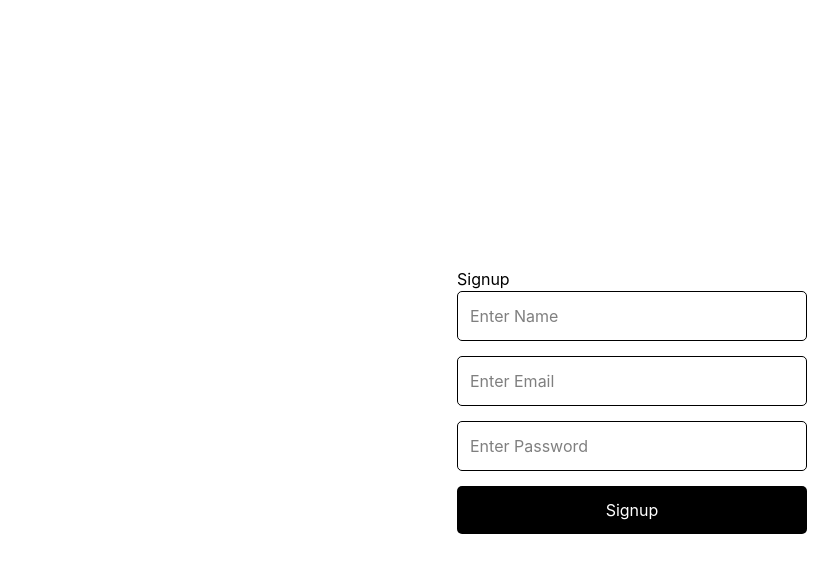
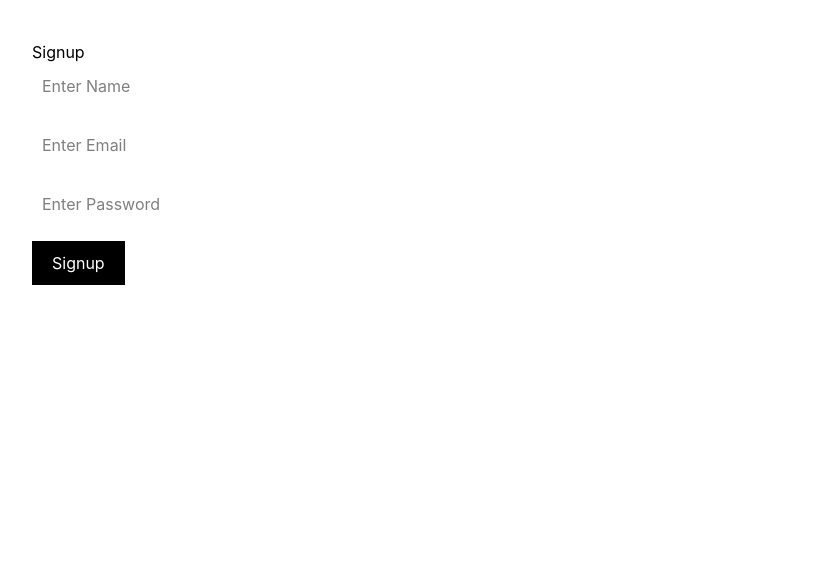
Before and after one commit to Annu-chauhan/team-task-manager, a React (Vite) app in the folder client/: page /signup in a window 1280 px wide. Shown: the top 572 px of the page, without its empty margins (8-846 px from the left). Built offline with nearby package versions, Linux system fonts and the light colour scheme.

Commit message:
final project update

```diff
--- a/client/src/pages/CreateProject.jsx
+++ b/client/src/pages/CreateProject.jsx
@@ -27,7 +27,7 @@ function CreateProject() {
         }
       );
 
-      alert("Project Created Successfully");
+      alert("Project Created");
 
       setTitle("");
       setDescription("");
@@ -36,10 +36,7 @@ function CreateProject() {
 
       console.log(error);
 
-      alert(
-        error.response?.data?.message ||
-        "Project Creation Failed"
-      );
+      alert("Project Creation Failed");
     }
   };
 
@@ -55,9 +52,7 @@ function CreateProject() {
           type="text"
           placeholder="Project Title"
           value={title}
-          onChange={(e) =>
-            setTitle(e.target.value)
-          }
+          onChange={(e) => setTitle(e.target.value)}
           style={{
             display: "block",
             width: "300px",
@@ -69,9 +64,7 @@ function CreateProject() {
         <textarea
           placeholder="Project Description"
           value={description}
-          onChange={(e) =>
-            setDescription(e.target.value)
-          }
+          onChange={(e) => setDescription(e.target.value)}
           style={{
             display: "block",
             width: "300px",
--- a/client/src/pages/CreateTask.jsx
+++ b/client/src/pages/CreateTask.jsx
@@ -14,7 +14,7 @@ function CreateTask() {
 
     try {
 
-      const res = await axios.post(
+      await axios.post(
         "https://team-task-manager-production-53bc.up.railway.app/api/tasks",
         {
           title,
@@ -27,8 +27,6 @@ function CreateTask() {
         }
       );
 
-      console.log(res.data);
-
       alert("Task Created Successfully");
 
       setTitle("");
@@ -38,10 +36,7 @@ function CreateTask() {
 
       console.log(error);
 
-      alert(
-        error.response?.data?.message ||
-        "Task Creation Failed"
-      );
+      alert("Task Creation Failed");
     }
   };
 
@@ -57,9 +52,7 @@ function CreateTask() {
           type="text"
           placeholder="Task Title"
           value={title}
-          onChange={(e) =>
-            setTitle(e.target.value)
-          }
+          onChange={(e) => setTitle(e.target.value)}
           style={{
             display: "block",
             width: "300px",
@@ -71,9 +64,7 @@ function CreateTask() {
         <textarea
           placeholder="Task Description"
           value={description}
-          onChange={(e) =>
-            setDescription(e.target.value)
-          }
+          onChange={(e) => setDescription(e.target.value)}
           style={{
             display: "block",
             width: "300px",
--- a/client/src/pages/Login.jsx
+++ b/client/src/pages/Login.jsx
@@ -27,28 +27,19 @@ function Login() {
 
       alert("Login Successful");
 
-      console.log(res.data);
-
       window.location.href = "/dashboard";
 
     } catch (error) {
 
       console.log(error);
 
-      alert(
-        error.response?.data?.message ||
-        "Login Failed"
-      );
+      alert("Login Failed");
     }
   };
 
   return (
 
-    <div
-      style={{
-        padding: "40px",
-      }}
-    >
+    <div style={{ padding: "40px" }}>
 
       <h1>Login</h1>
 
@@ -58,16 +49,12 @@ function Login() {
           type="email"
           placeholder="Enter Email"
           value={email}
-          onChange={(e) =>
-            setEmail(e.target.value)
-          }
+          onChange={(e) => setEmail(e.target.value)}
           style={{
             display: "block",
             width: "300px",
             padding: "10px",
             marginBottom: "15px",
-            border: "1px solid black",
-            borderRadius: "5px",
           }}
         />
 
@@ -75,16 +62,12 @@ function Login() {
           type="password"
           placeholder="Enter Password"
           value={password}
-          onChange={(e) =>
-            setPassword(e.target.value)
-          }
+          onChange={(e) => setPassword(e.target.value)}
           style={{
             display: "block",
             width: "300px",
             padding: "10px",
             marginBottom: "15px",
-            border: "1px solid black",
-            borderRadius: "5px",
           }}
         />
 
@@ -95,7 +78,6 @@ function Login() {
             backgroundColor: "black",
             color: "white",
             border: "none",
-            borderRadius: "5px",
             cursor: "pointer",
           }}
         >
--- a/client/src/pages/Signup.jsx
+++ b/client/src/pages/Signup.jsx
@@ -31,47 +31,28 @@ function Signup() {
 
       console.log(error);
 
-      alert(
-        error.response?.data?.message ||
-        "Signup Failed"
-      );
+      alert("Signup Failed");
     }
   };
 
   return (
 
-    <div
-      style={{
-        display: "flex",
-        justifyContent: "center",
-        alignItems: "center",
-        height: "100vh",
-      }}
-    >
+    <div style={{ padding: "40px" }}>
 
-      <form
-        onSubmit={handleSignup}
-        style={{
-          width: "350px",
-        }}
-      >
+      <h1>Signup</h1>
 
-        <h1>Signup</h1>
+      <form onSubmit={handleSignup}>
 
         <input
           type="text"
           placeholder="Enter Name"
           value={name}
-          onChange={(e) =>
-            setName(e.target.value)
-          }
+          onChange={(e) => setName(e.target.value)}
           style={{
             display: "block",
-            width: "100%",
-            padding: "12px",
+            width: "300px",
+            padding: "10px",
             marginBottom: "15px",
-            border: "1px solid black",
-            borderRadius: "5px",
           }}
         />
 
@@ -79,16 +60,12 @@ function Signup() {
           type="email"
           placeholder="Enter Email"
           value={email}
-          onChange={(e) =>
-            setEmail(e.target.value)
-          }
+          onChange={(e) => setEmail(e.target.value)}
           style={{
             display: "block",
-            width: "100%",
-            padding: "12px",
+            width: "300px",
+            padding: "10px",
             marginBottom: "15px",
-            border: "1px solid black",
-            borderRadius: "5px",
           }}
         />
 
@@ -96,30 +73,23 @@ function Signup() {
           type="password"
           placeholder="Enter Password"
           value={password}
-          onChange={(e) =>
-            setPassword(e.target.value)
-          }
+          onChange={(e) => setPassword(e.target.value)}
           style={{
             display: "block",
-            width: "100%",
-            padding: "12px",
+            width: "300px",
+            padding: "10px",
             marginBottom: "15px",
-            border: "1px solid black",
-            borderRadius: "5px",
           }}
         />
 
         <button
           type="submit"
           style={{
-            width: "100%",
-            padding: "12px",
+            padding: "10px 20px",
             backgroundColor: "black",
             color: "white",
             border: "none",
-            borderRadius: "5px",
             cursor: "pointer",
-            fontSize: "16px",
           }}
         >
           Signup
```
Also changed, not shown: 1 other file (tests, documents, lock files or other folders).
